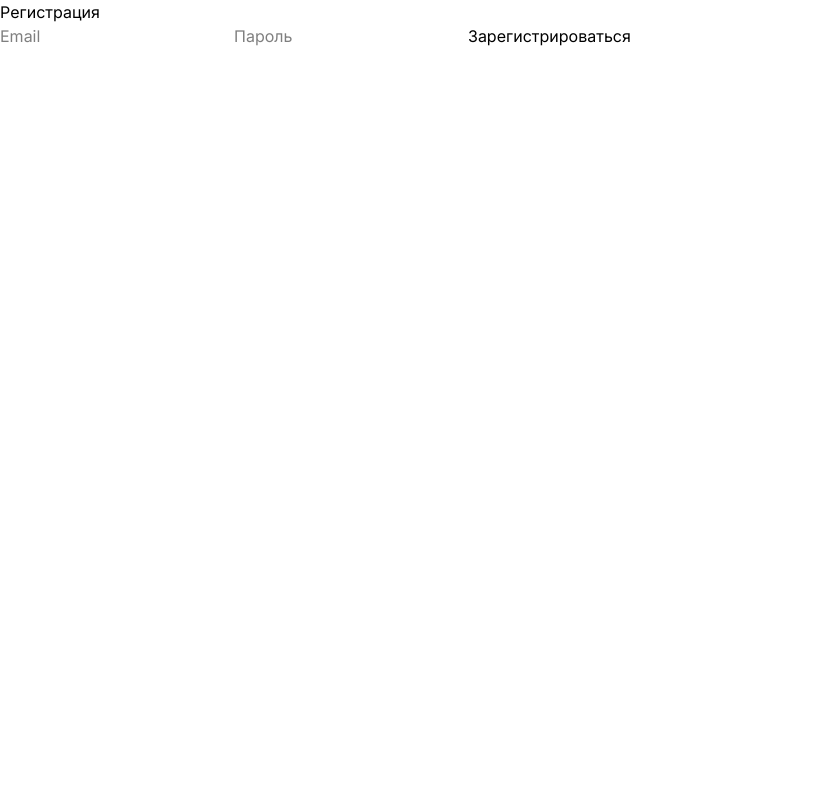
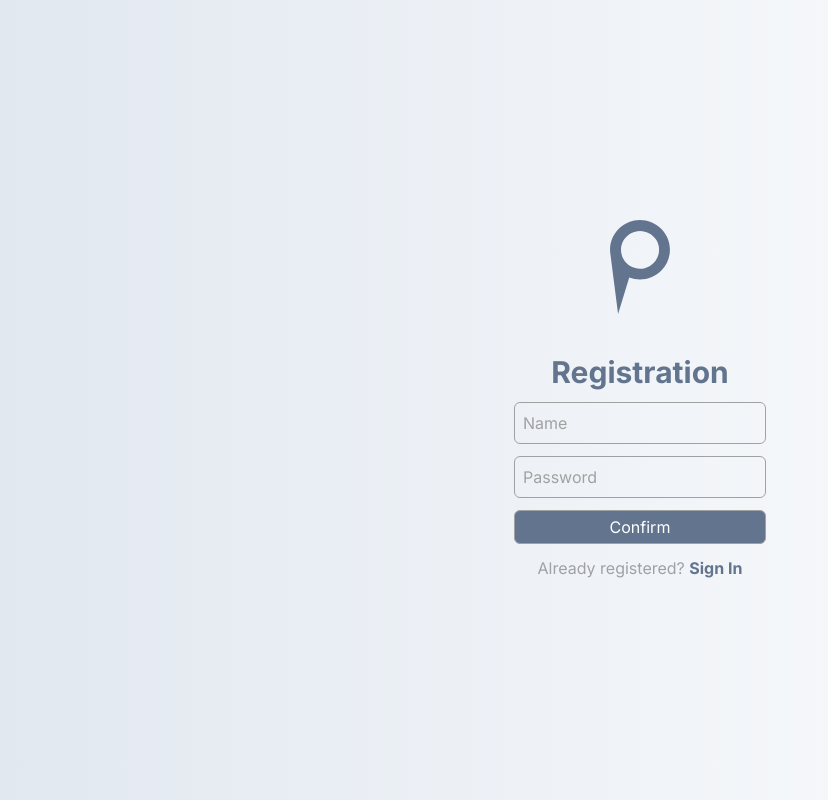
Before and after one commit to Mercelory/pigeon, a React (Vite) app: page / in a window 1280 px wide. Shown: the whole page, without its empty margins (0-828 px from the left). Built offline with nearby package versions, Linux system fonts and the light colour scheme.

Commit message:
Registration menu rework

```diff
--- a/src/Components/NavBar.jsx
+++ b/src/Components/NavBar.jsx
@@ -1,5 +1,5 @@
 
-import { TbMessage, TbUsers, TbHash, TbSearch, TbUserCircle } from "react-icons/tb";
+import { TbMessageCircle, TbUsers, TbHash, TbSearch, TbUserCircle } from "react-icons/tb";
 import PigeonIco from "../img/Subtract.svg"
 
 function NavBar() {
@@ -11,7 +11,7 @@ function NavBar() {
           <p>Pigeon</p>
         </a>
         <ul className="md:flex hidden justify-center w-1/5 items-center">
-          <li className="text-2xl bg-white rounded-t-md py-1 px-3 mr-3"><a href = "#Messages" className="flex items-center"><TbMessage/><p className="mx-1 text-lg font-semibold">Messages</p></a></li>
+          <li className="text-2xl bg-white rounded-t-md py-1 px-3 mr-3"><a href = "#Messages" className="flex items-center"><TbMessageCircle/><p className="mx-1 text-lg font-semibold">Messages</p></a></li>
           <li className="text-lg hover:bg-white rounded-lg py-1 px-3 transition-normal duration-400"><TbUsers /></li>
           <li className="text-lg hover:bg-white rounded-lg py-1 px-3 transition-normal duration-400 "><TbHash /></li>
           <li className="text-lg hover:bg-white rounded-lg py-1 px-3 transition-normal duration-400 "><TbSearch /></li>
--- a/src/Components/RegistrationComponents/RegistrationMain.jsx
+++ b/src/Components/RegistrationComponents/RegistrationMain.jsx
@@ -1,40 +1,45 @@
 import { useState } from "react";
 import { useAuth } from "./AuthContext";
 import { useNavigate } from "react-router-dom";
+import PigeonIco from "../../img/Subtract.svg"
 
 const Register = () => {
-  const [email, setEmail] = useState("");
+  const [Name, setName] = useState("");
   const [password, setPassword] = useState("");
   const { login } = useAuth();
   const navigate = useNavigate();
 
   const handleRegister = (e) => {
     e.preventDefault();
-    login({ email });
+    login({ Name });
     navigate("/Messages"); // Перенаправляем после регистрации
   };
 
   return (
-    <div>
-      <h2>Регистрация</h2>
-      <form onSubmit={handleRegister}>
+    <section className="flex bg-linear-to-r from-slate-200 to-white">
+      <div className="flex justify-center items-center flex-col w-screen h-screen">
+      <img src ={PigeonIco} className="w-15 mb-10 "></img>
+      <h1 className="font-bold text-3xl mb-3 text-slate-500">Registration</h1>
+      <form onSubmit={handleRegister} className="flex flex-col">
         <input
-          type="email"
-          placeholder="Email"
-          value={email}
-          onChange={(e) => setEmail(e.target.value)}
+          type="text"
+          placeholder="Name"
+          value={Name}
+          onChange={(e) => setName(e.target.value)}
           required
-        />
+           className="mb-3 placeholder:text-neutral-400 rounded-md border-1 p-2 border-neutral-400 hover:border-neutral-900 transition-color duration-300"/>
         <input
           type="password"
-          placeholder="Пароль"
+          placeholder="Password"
           value={password}
           onChange={(e) => setPassword(e.target.value)}
           required
-        />
-        <button type="submit">Зарегистрироваться</button>
+          className="mb-3 rounded-md placeholder:text-neutral-400 border-1 p-2 border-neutral-400 hover:border-neutral-900 transition-color duration-300"/>
+        <button type="submit" className="rounded-md border-1 border-neutral-400 p-1 w-full bg-slate-500 text-white transition-color duration-300">Confirm</button>
       </form>
+      <h2 className="text-neutral-400 mt-3 font-sm">Already registered? <a href = '#' className="font-bold text-slate-500">Sign In</a></h2>
     </div>
+    </section>
   );
 };
 
```
Also changed, not shown: src/img/Subtract.svg.
